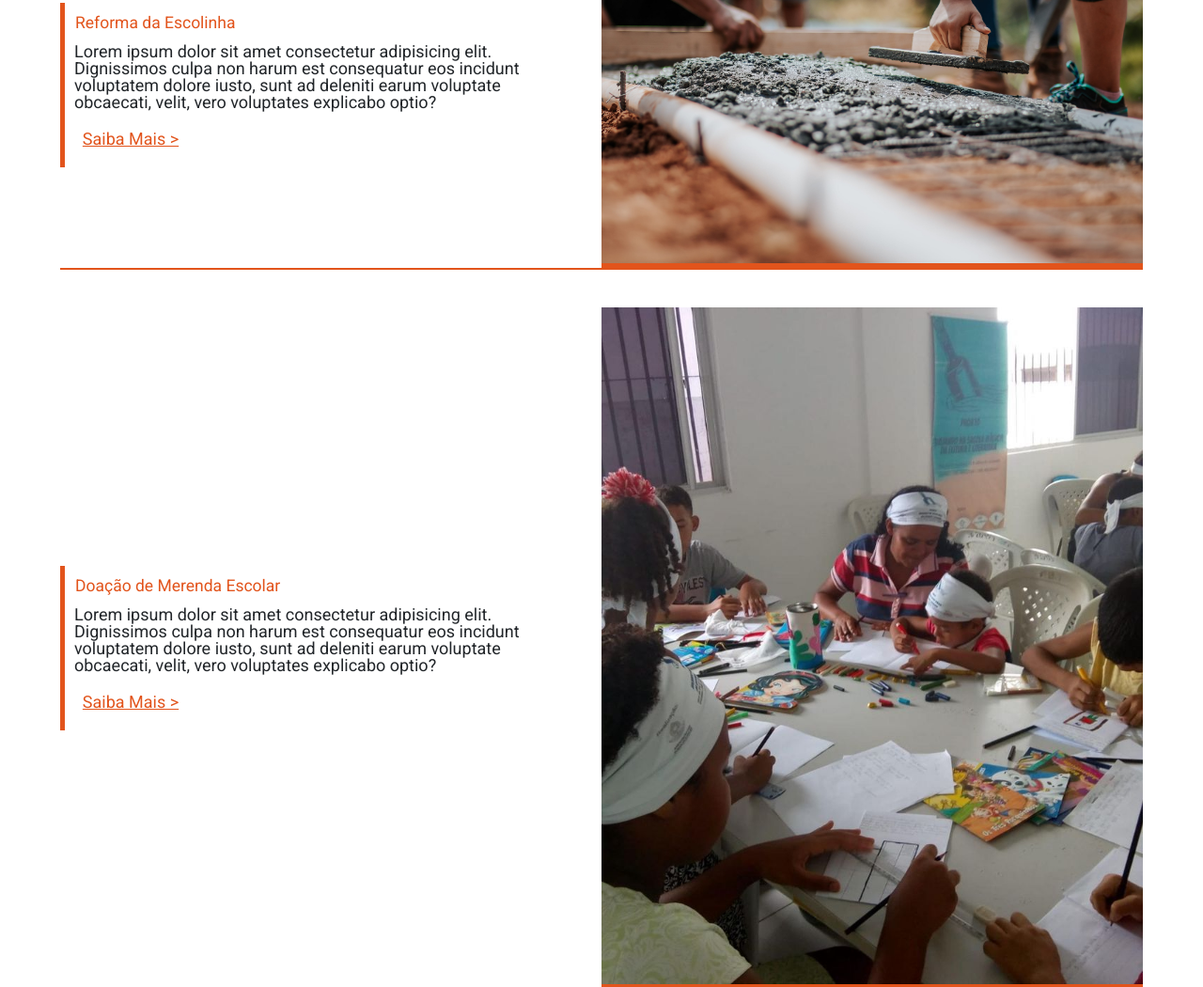
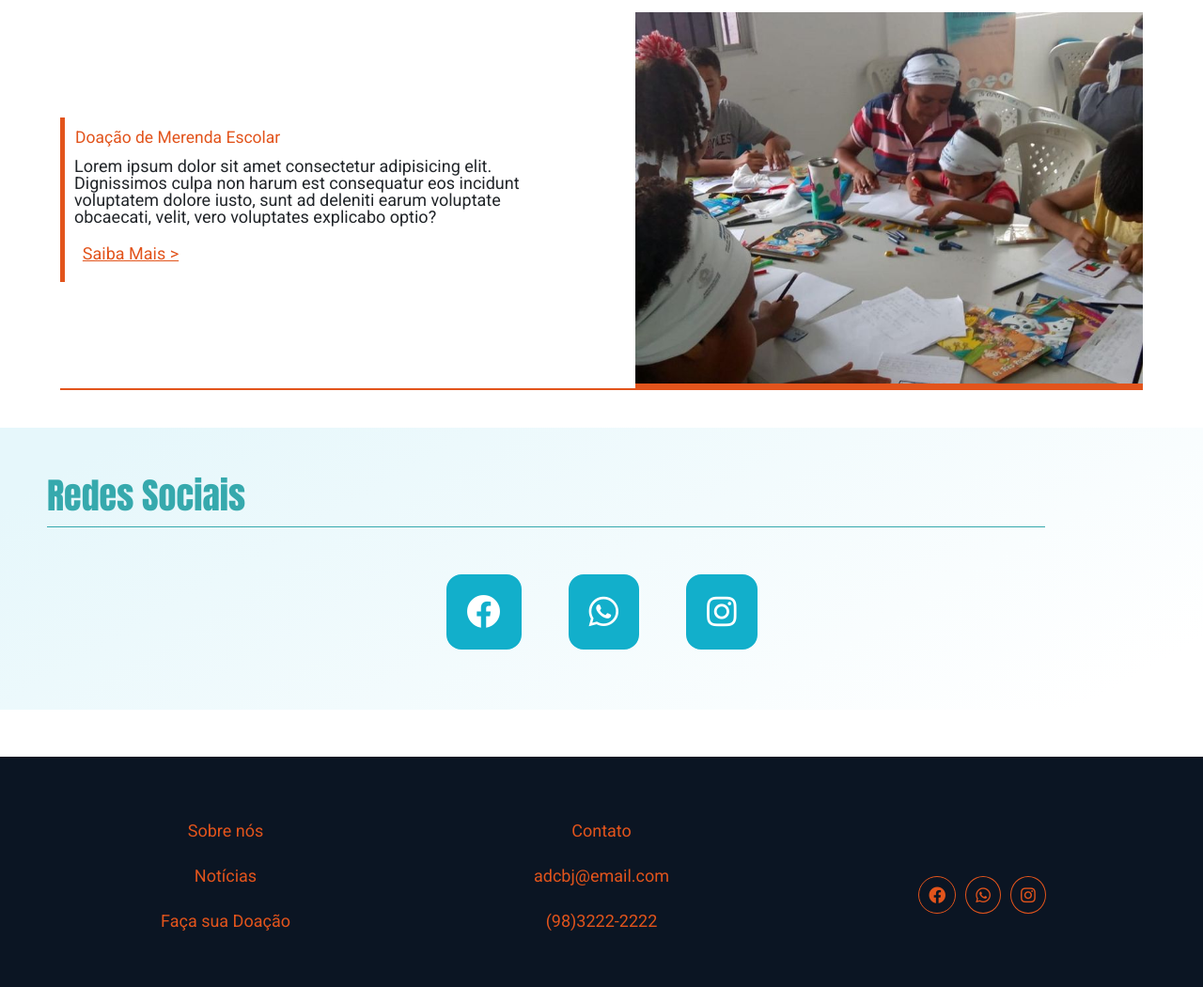
Before and after one commit to Puidor/projeto-adcbj, a plain HTML site: page index.html in a window 1280 px wide. Shown: the part 1747-2797 px from the top of the page at 94% size. Drawn offline with nearby package versions, Linux system fonts and the light colour scheme.

Commit message:
Midias Sociais

```diff
--- a/index.html
+++ b/index.html
@@ -197,7 +197,17 @@
             <img src="./public/images/projeto-02.jpg" alt="Imagem do projeto" />
           </div>
         </div>
+        <!--######### MIDIAS SOCIAIS #########-->
+        <div class="midias-sociais">
+          <h1>Redes Sociais</h1>
+          <div class="my-midias-sociais">
+            <i class="fab fa-facebook fa-2x logo-icons"></i>
+            <i class="fab fa-whatsapp fa-2x logo-icons"></i>
+            <i class="fab fa-instagram fa-2x logo-icons"></i>
+          </div>
+        </div>
 
+        <!--######### FOOTER #########-->
         <footer>
           <div class="footer-1">
             <p>Sobre nós</p>
--- a/public/css/home-page.css
+++ b/public/css/home-page.css
@@ -118,6 +118,9 @@ hr {
 
 .section-projetos img {
   width: 100%;
+  height: 40rem;
+  object-fit: cover;
+  overflow: hidden;
 }
 
 .text-projetos {
@@ -158,6 +161,50 @@ hr {
   color: #e2541c;
   text-decoration: underline;
   opacity: 0.8;
+}
+
+/* ################################### */
+/* ######### MIDIAS SOCIAIS ######### */
+/* ################################### */
+.midias-sociais {
+  background: linear-gradient(149.97deg, #e6f7fb 8.13%, #ffffff 92.67%);
+  color: white;
+
+  padding: 5rem;
+  height: 30rem;
+}
+
+.midias-sociais h1 {
+  color: #36a9ad;
+  font-size: clamp(2rem, 3vw, 3.8rem);
+  font-family: "Anton", sans-serif;
+
+  border-bottom: 1px solid #36a9ad;
+
+  width: 90%;
+  padding-bottom: 1rem;
+  margin-bottom: 5rem;
+}
+
+.my-midias-sociais {
+  display: flex;
+  align-items: center;
+  justify-content: space-between;
+}
+
+.my-midias-sociais .logo-icons {
+  background: #12afcb;
+  border-radius: 1.6rem;
+  padding: 2rem;
+  border: 2px solid #12afcb;
+
+  transition: ease;
+  transition: 0.2s;
+}
+
+.my-midias-sociais .logo-icons:hover {
+  cursor: pointer;
+  transform: scale(1.1);
 }
 /* ################################### */
 /* ######### Desktop Version ######### */
@@ -219,4 +266,12 @@ hr {
     border-bottom: 5px solid #e2541c;
     width: 50%;
   }
+
+  /* ################################### */
+  /* ######### MIDIAS SOCIAIS ######### */
+  /* ################################### */
+  .my-midias-sociais {
+    justify-content: center;
+    gap: 5rem;
+  }
 }
```
